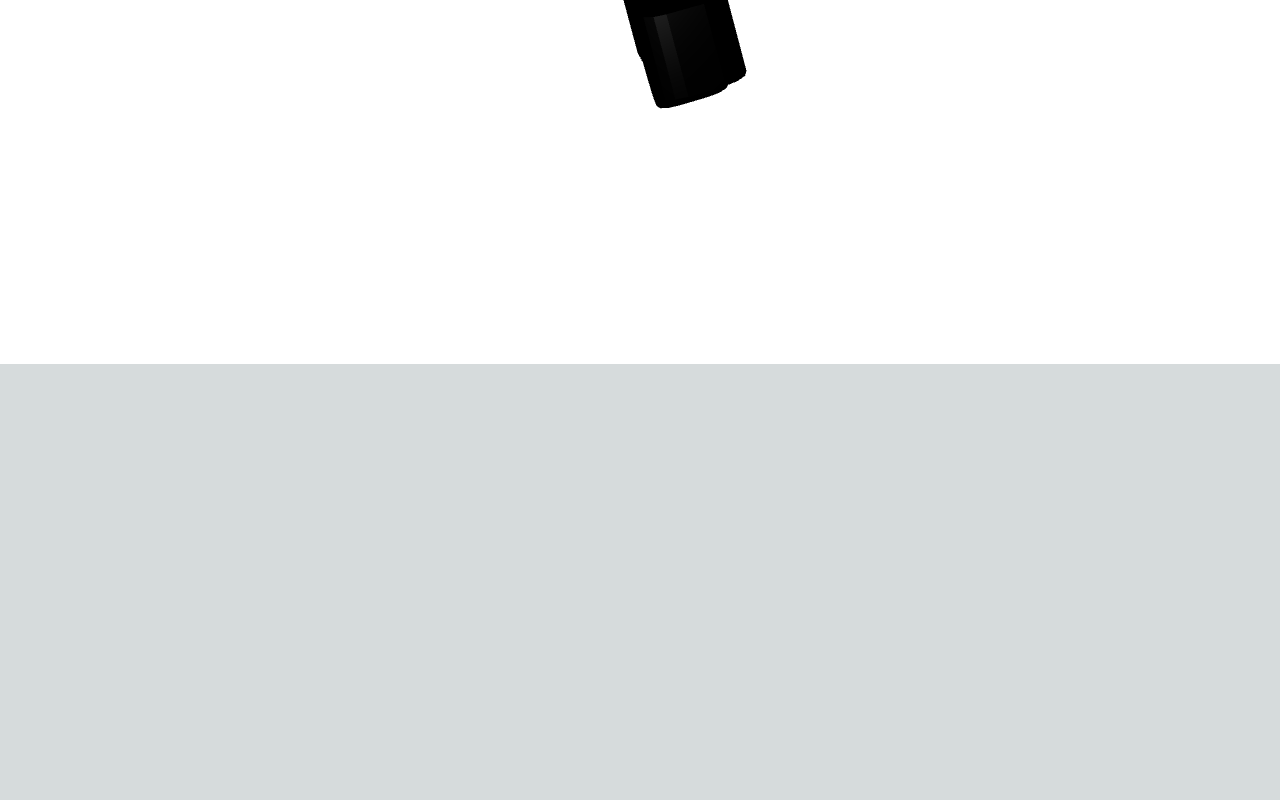
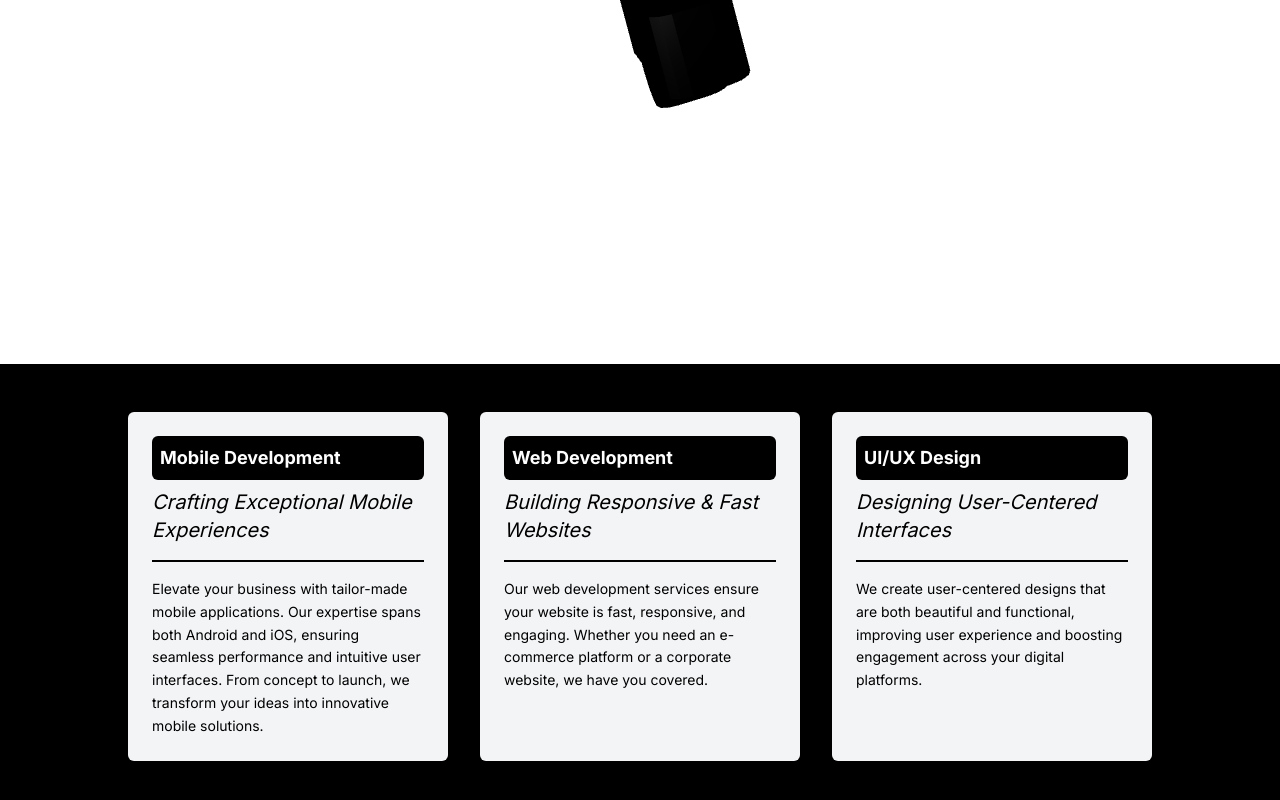
Before and after one commit to ThePuzzleDev/landingpage, a Next.js app: page / in a window 1280 px wide. Shown: the part 492-1292 px from the top of the page. Before the commit the page ends 856 px from the top, so only its background shows below. Built offline with nearby package versions, Linux system fonts and the light colour scheme.

Commit message:
Services Implemented

```diff
--- a/src/app/page.tsx
+++ b/src/app/page.tsx
@@ -1,10 +1,12 @@
 
+import Services from '@/components/Services';
 import PuzzleScene from '../components/PuzzleScene';
 
 export default function Home() {
   return (
     <div>
       <PuzzleScene/>
+      <Services/>
     </div>
   );
 }
--- a/src/components/NavBar.tsx
+++ b/src/components/NavBar.tsx
@@ -7,7 +7,7 @@ const NavBar = () => {
                       The Puzzle Dev
                     </a>
                     <div className="h-full flex items-center space-x-4">
-                        <a href="/services" className="text-black hover:text-gray-700 transition-colors duration-300" style={{ fontFamily: 'Open Sans, sans-serif' }}>Services</a>
+                        <a href="@/components/Services" className="text-black hover:text-gray-700 transition-colors duration-300" style={{ fontFamily: 'Open Sans, sans-serif' }}>Services</a>
                         <a href="/portfolio" className="text-black hover:text-gray-700 transition-colors duration-300" style={{ fontFamily: 'Open Sans, sans-serif' }}>Portfolio</a>
                         <a href="/contacts" className="text-black hover:text-gray-700 transition-colors duration-300" style={{ fontFamily: 'Open Sans, sans-serif' }}>Contacts</a>
                     </div>
--- /dev/null
+++ b/src/components/ServiceCard.tsx
@@ -0,0 +1,20 @@
+import React from 'react';
+
+interface ServiceCardProps {
+  title: string;
+  subtitle: string;
+  description: string;
+}
+
+const ServiceCard: React.FC<ServiceCardProps> = ({ title, subtitle, description }) => {
+  return (
+    <div className="bg-gray-100 text-black rounded-md shadow-md p-6 mb-6 max-w-sm">
+      <h2 className="bg-black text-white text-lg font-bold p-2 mb-2 rounded-md">{title}</h2>
+      <h3 className="text-xl italic mb-4">{subtitle}</h3>
+      <hr className="border-t-2 border-black mb-4" />
+      <p className="text-sm leading-relaxed">{description}</p>
+    </div>
+  );
+};
+
+export default ServiceCard;
--- /dev/null
+++ b/src/components/Services.tsx
@@ -0,0 +1,32 @@
+import React from 'react';
+import ServiceCard from './ServiceCard';
+
+const Services: React.FC = () => {
+  return (
+    <div className="bg-black text-white py-12">
+      <div className="max-w-screen-lg mx-auto grid grid-cols-1 sm:grid-cols-2 lg:grid-cols-3 gap-8">
+
+        <ServiceCard
+          title="Mobile Development"
+          subtitle="Crafting Exceptional Mobile Experiences"
+          description="Elevate your business with tailor-made mobile applications. Our expertise spans both Android and iOS, ensuring seamless performance and intuitive user interfaces. From concept to launch, we transform your ideas into innovative mobile solutions."
+        />
+
+        <ServiceCard
+          title="Web Development"
+          subtitle="Building Responsive & Fast Websites"
+          description="Our web development services ensure your website is fast, responsive, and engaging. Whether you need an e-commerce platform or a corporate website, we have you covered."
+        />
+
+        <ServiceCard
+          title="UI/UX Design"
+          subtitle="Designing User-Centered Interfaces"
+          description="We create user-centered designs that are both beautiful and functional, improving user experience and boosting engagement across your digital platforms."
+        />
+
+      </div>
+    </div>
+  );
+};
+
+export default Services;
```
